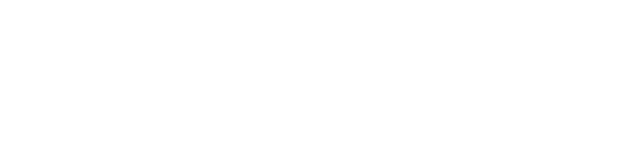
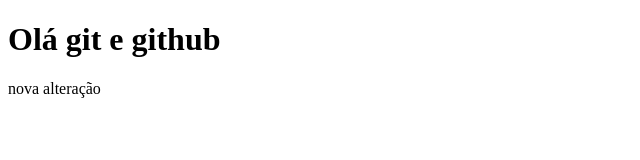
Before and after one commit to reinaldodlc/test-github-vscode, a plain HTML site: page index.html in a window 1280 px wide. Shown: the whole page, without its empty margins (0-640 px from the left). Drawn offline with Linux system fonts and the light colour scheme.

Commit message:
new commit

```diff
--- a/index.html
+++ b/index.html
@@ -3,9 +3,10 @@
 <head>
     <meta charset="UTF-8">
     <meta name="viewport" content="width=device-width, initial-scale=1.0">
-    <title>Document</title>
+    <title>git e github</title>
 </head>
 <body>
-
+    <h1>Olá git e github</h1>
+<p>nova alteração</p>
 </body>
 </html>
```
